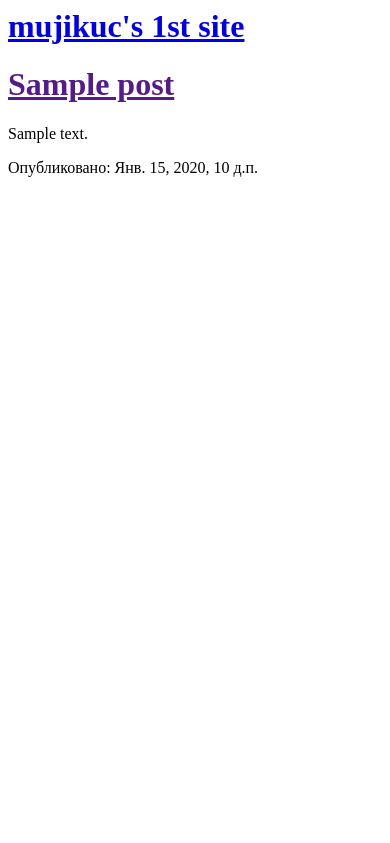
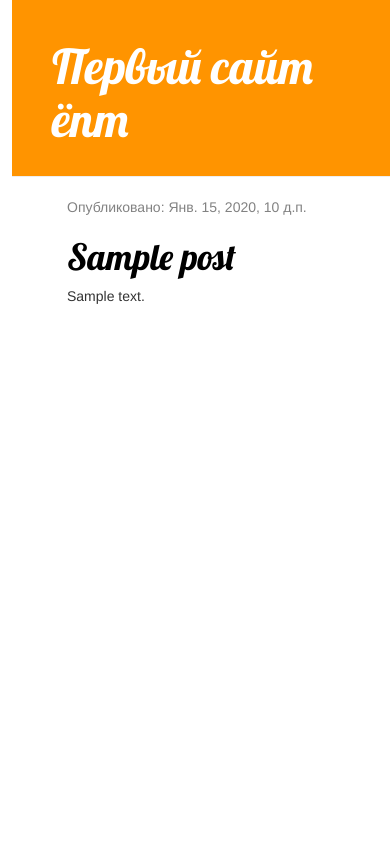
Before and after one commit to mujikuc/first-repo, a Django app: template blog/templates/blog/post_list.html in a window 390 px wide. Run offline with Django 3.2, Linux system fonts and the light colour scheme; the template is opened without the code that fills it: values named after a table or form of the project are taken from there, others are empty; tables that the repository leaves empty hold one stand-in row (Sample ...); some libraries are stand-ins or nearby versions.

Commit message:
Pre-final update with HTML

```diff
--- /dev/null
+++ b/blog/static/css/blog.css
@@ -0,0 +1,55 @@
+h1 a {
+    color: #FCA205;
+    font-family: 'Lobster';
+}
+
+body {
+    padding-left: 12px;
+}
+
+.page-header {
+    background-color: #ff9400;
+    margin-top: 0;
+    padding: 20px 20px 20px 40px;
+}
+
+.page-header h1, .page-header h1 a, .page-header h1 a:visited, .page-header h1 a:active {
+    color: #ffffff;
+    font-size: 36pt;
+    text-decoration: none;
+}
+
+.content {
+    margin-left: 40px;
+}
+
+h1, h2, h3, h4 {
+    font-family: 'Lobster', cursive;
+}
+
+.date {
+    color: #828282;
+}
+
+.save {
+    float: right;
+}
+
+.post-form textarea, .post-form input {
+    width: 100%;
+}
+
+.top-menu, .top-menu:hover, .top-menu:visited {
+    color: #ffffff;
+    float: right;
+    font-size: 26pt;
+    margin-right: 20px;
+}
+
+.post {
+    margin-bottom: 70px;
+}
+
+.post h1 a, .post h1 a:visited {
+    color: #000000;
+}
--- a/blog/templates/blog/post_list.html
+++ b/blog/templates/blog/post_list.html
@@ -1,18 +1,33 @@
+{% load static %}
 <html>
   <head>
     <title>mujikuc's 1st site</title>
+    <link rel="stylesheet" href="//maxcdn.bootstrapcdn.com/bootstrap/3.2.0/css/bootstrap.min.css">
+    <link rel="stylesheet" href="//maxcdn.bootstrapcdn.com/bootstrap/3.2.0/css/bootstrap-theme.min.css">
+    <link rel="stylesheet" type="text/css" href="https://fonts.googleapis.com/css?family=Lobster&subset=latin,cyrillic">
+    <link rel="stylesheet" href="{% static 'css/blog.css' %}">
   </head>
   <body>
-    <div>
-      <h1><a href="/">mujikuc's 1st site</a></h1>
+
+    <div class="page-header">
+      <h1><a href="/">Первый сайт ёпт</a></h1>
     </div>
-    {% for post in posts %}
-      <div>
-          <h1><a href="">{{ post.title }} </a></h1>
-          <p>{{ post.text|linebreaksbr }}</p>
-          <p>Опубликовано: {{ post.published_date }}</p>
+
+    <div class="content container">
+      <div class="row">
+          <div class="col-md-8">
+              {% for post in posts %}
+                  <div class="post">
+                      <div class="date">
+                          <p>Опубликовано: {{ post.published_date }}</p>
+                      </div>
+                      <h1><a href="">{{ post.title }}</a></h1>
+                      <p>{{ post.text|linebreaksbr }}</p>
+                  </div>
+              {% endfor %}
+          </div>
       </div>
-    {% endfor %}
+  </div>
 
   </body>
 </html>
--- a/mysite/settings.py
+++ b/mysite/settings.py
@@ -120,4 +120,4 @@ USE_TZ = True
 # https://docs.djangoproject.com/en/2.1/howto/static-files/
 
 STATIC_URL = '/static/'
-STATIC_ROOT = os.path.join(BASE_DIR, 'static')
+STATIC_ROOT = '/static/'
```
